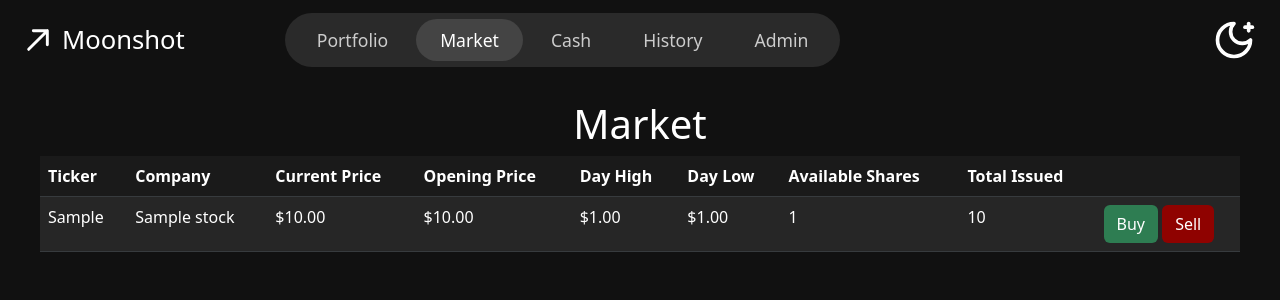
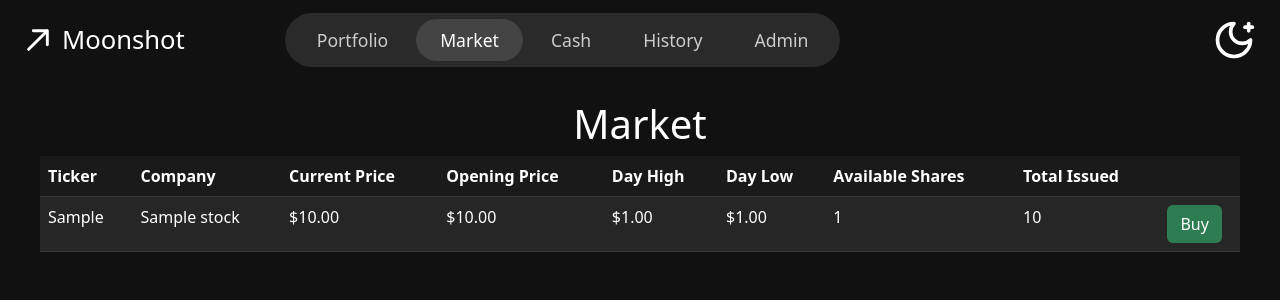
Before and after one commit to htphan9/IFT401-Team4-Capstone, a Flask app: page /market in a window 1280 px wide. Shown: the top 300 px of the page. Run offline with Flask 3, Linux system fonts and the light colour scheme; a user stored in the database is signed in; tables that the repository leaves empty hold one stand-in row (values such as "Sample post").

Commit message:
removed sell function from market.html, just didn't make any sense

```diff
--- a/templates/market.html
+++ b/templates/market.html
@@ -50,14 +50,6 @@
                             data-action="buy"
                             data-bs-toggle="modal"
                             data-bs-target="#tradeModal">Buy</button>
-
-                    <button class="btn btn-red-sm trade-btn"
-                            data-stock-id="{{ stock.id }}"
-                            data-ticker="{{ stock.ticker }}"
-                            data-price="{{ stock.current_price }}"
-                            data-action="sell"
-                            data-bs-toggle="modal"
-                            data-bs-target="#tradeModal">Sell</button>
                 </td>
             </tr>
             {% endfor %}
```
